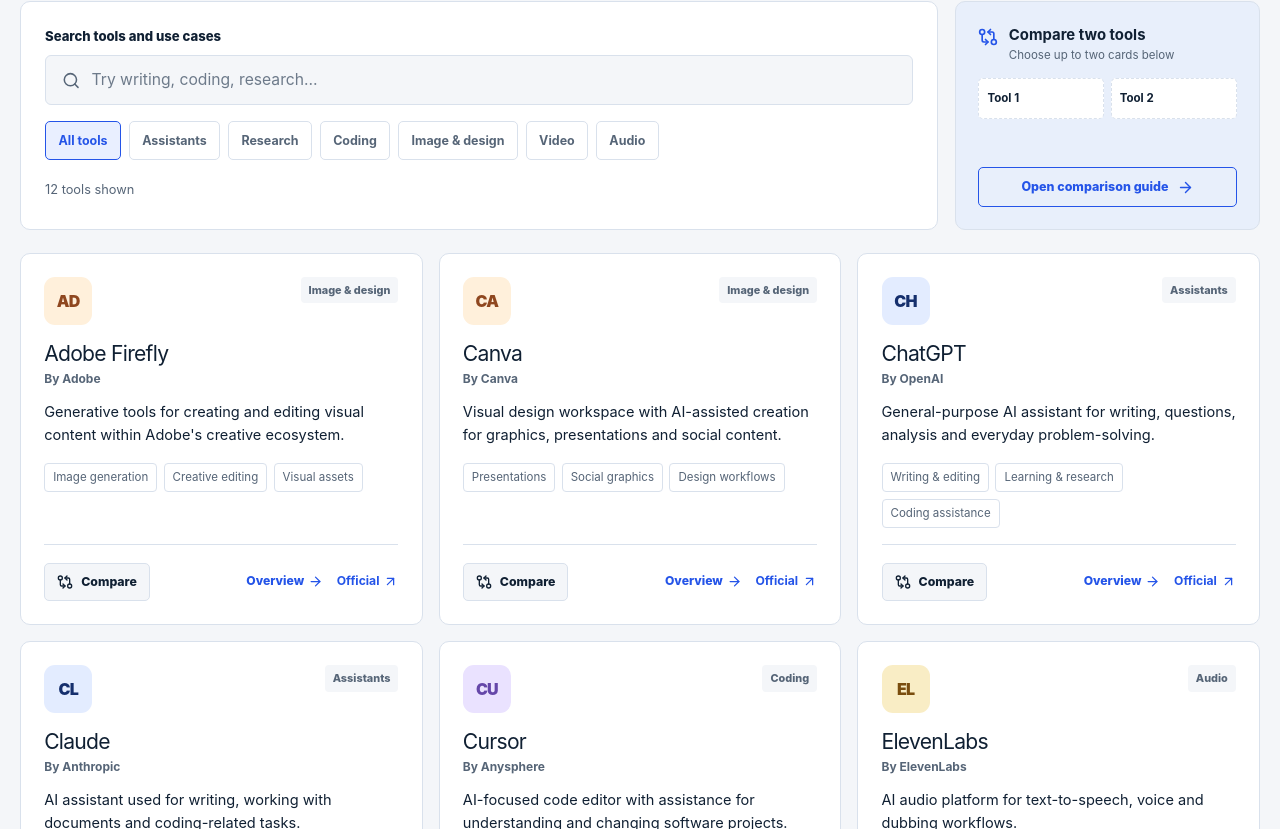
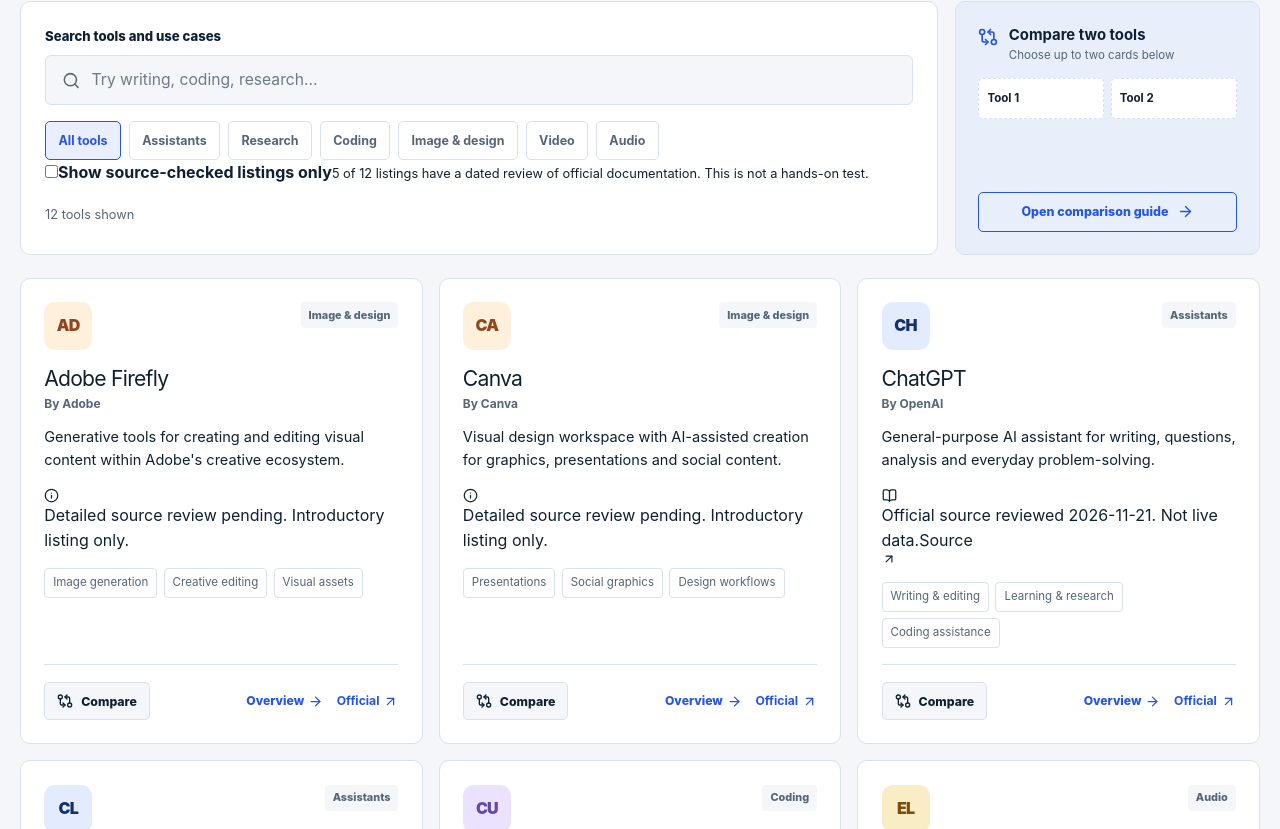
Before and after one commit to syleriofficial/Decodista, a Next.js app: page /ai-tools in a window 1280 px wide. Shown: the part 1131-1960 px from the top of the page. Built offline with nearby package versions, Linux system fonts and the light colour scheme; no server answers.

Commit message:
feat(ai-tools): show dated source checks and filter reviewed listings without claiming tests

```diff
--- a/components/ai-tools-explorer.tsx
+++ b/components/ai-tools-explorer.tsx
@@ -2,8 +2,9 @@
 
 import { useMemo, useState } from "react";
 import Link from "@/components/app-link";
-import { ArrowRight, ArrowUpRight, Check, GitCompareArrows, Search, X } from "lucide-react";
+import { ArrowRight, ArrowUpRight, BookOpen, Check, GitCompareArrows, Info, Search, X } from "lucide-react";
 import { AI_TOOL_CATEGORIES, AI_TOOLS, getCategoryLabel, type AiToolCategory } from "@/lib/ai-tools";
+import { AI_TOOL_EVIDENCE, getAiToolEvidence } from "@/lib/ai-tools-evidence";
 
 type CategoryFilter = (typeof AI_TOOL_CATEGORIES)[number]["slug"];
 
@@ -11,15 +12,17 @@ export function AiToolsExplorer() {
   const [search, setSearch] = useState("");
   const [category, setCategory] = useState<CategoryFilter>("all");
   const [selected, setSelected] = useState<string[]>([]);
+  const [sourceCheckedOnly, setSourceCheckedOnly] = useState(false);
 
   const filtered = useMemo(() => {
     const query = search.trim().toLocaleLowerCase();
     return AI_TOOLS.filter((tool) => {
       if (category !== "all" && tool.category !== category) return false;
+      if (sourceCheckedOnly && !getAiToolEvidence(tool.slug)) return false;
       return !query || [tool.name, tool.provider, tool.description, ...tool.useCases, getCategoryLabel(tool.category)]
         .join(" ").toLocaleLowerCase().includes(query);
     });
-  }, [category, search]);
+  }, [category, search, sourceCheckedOnly]);
 
   const toggleCompare = (slug: string) => {
     setSelected((current) => current.includes(slug)
@@ -72,10 +75,22 @@ export function AiToolsExplorer() {
               </button>
             ))}
           </div>
+          <label className="ai-tools-source-toggle" htmlFor="ai-tools-source-only">
+            <input
+              id="ai-tools-source-only"
+              type="checkbox"
+              checked={sourceCheckedOnly}
+              onChange={(event) => setSourceCheckedOnly(event.target.checked)}
+            />
+            <span>
+              <strong>Show source-checked listings only</strong>
+              <small>{AI_TOOL_EVIDENCE.length} of {AI_TOOLS.length} listings have a dated review of official documentation. This is not a hands-on test.</small>
+            </span>
+          </label>
           <div className="ai-tools-filter-foot">
             <p aria-live="polite" aria-atomic="true">{filtered.length} {filtered.length === 1 ? "tool" : "tools"} shown</p>
-            {(category !== "all" || search) && (
-              <button type="button" className="ai-tools-reset" onClick={() => { setSearch(""); setCategory("all"); }}>
+            {(category !== "all" || search || sourceCheckedOnly) && (
+              <button type="button" className="ai-tools-reset" onClick={() => { setSearch(""); setCategory("all"); setSourceCheckedOnly(false); }}>
                 Clear filters
               </button>
             )}
@@ -108,6 +123,7 @@ export function AiToolsExplorer() {
       {filtered.length > 0 ? (
         <div className="ai-tools-grid">
           {filtered.map((tool) => {
+            const evidence = getAiToolEvidence(tool.slug);
             const isSelected = selected.includes(tool.slug);
             const isDisabled = !isSelected && selected.length >= 2;
             return (
@@ -120,6 +136,22 @@ export function AiToolsExplorer() {
                   <h3><Link href={`/ai-tools/${tool.slug}`}>{tool.name}</Link></h3>
                   <p className="ai-tools-provider">By {tool.provider}</p>
                   <p className="ai-tools-summary">{tool.description}</p>
+                </div>
+                <div className={evidence ? "ai-tools-card-evidence is-reviewed" : "ai-tools-card-evidence is-pending"}>
+                  {evidence ? (
+                    <>
+                      <BookOpen size={15} aria-hidden="true" />
+                      <span>Official source reviewed <time dateTime={evidence.checkedOn}>{evidence.checkedOn}</time>. Not live data.</span>
+                      <a href={evidence.sourceUrl} target="_blank" rel="noopener noreferrer" aria-label={`Read ${tool.name} documentation source (opens in new tab)`}>
+                        Source <ArrowUpRight size={14} aria-hidden="true" />
+                      </a>
+                    </>
+                  ) : (
+                    <>
+                      <Info size={15} aria-hidden="true" />
+                      <span>Detailed source review pending. Introductory listing only.</span>
+                    </>
+                  )}
                 </div>
                 <ul className="ai-tools-use-tags" aria-label={`${tool.name} common use cases`}>
                   {tool.useCases.map((use) => <li key={use}>{use}</li>)}
@@ -154,7 +186,7 @@ export function AiToolsExplorer() {
           <Search size={26} aria-hidden="true" />
           <h3>No matching tools in this starter directory</h3>
           <p>Try a broader search or clear the category. We do not list tools we haven&apos;t described yet.</p>
-          <button type="button" onClick={() => { setSearch(""); setCategory("all"); }}>Show all tools</button>
+          <button type="button" onClick={() => { setSearch(""); setCategory("all"); setSourceCheckedOnly(false); }}>Show all tools</button>
         </div>
       )}
       <p className="ai-tools-disclosure">
```
